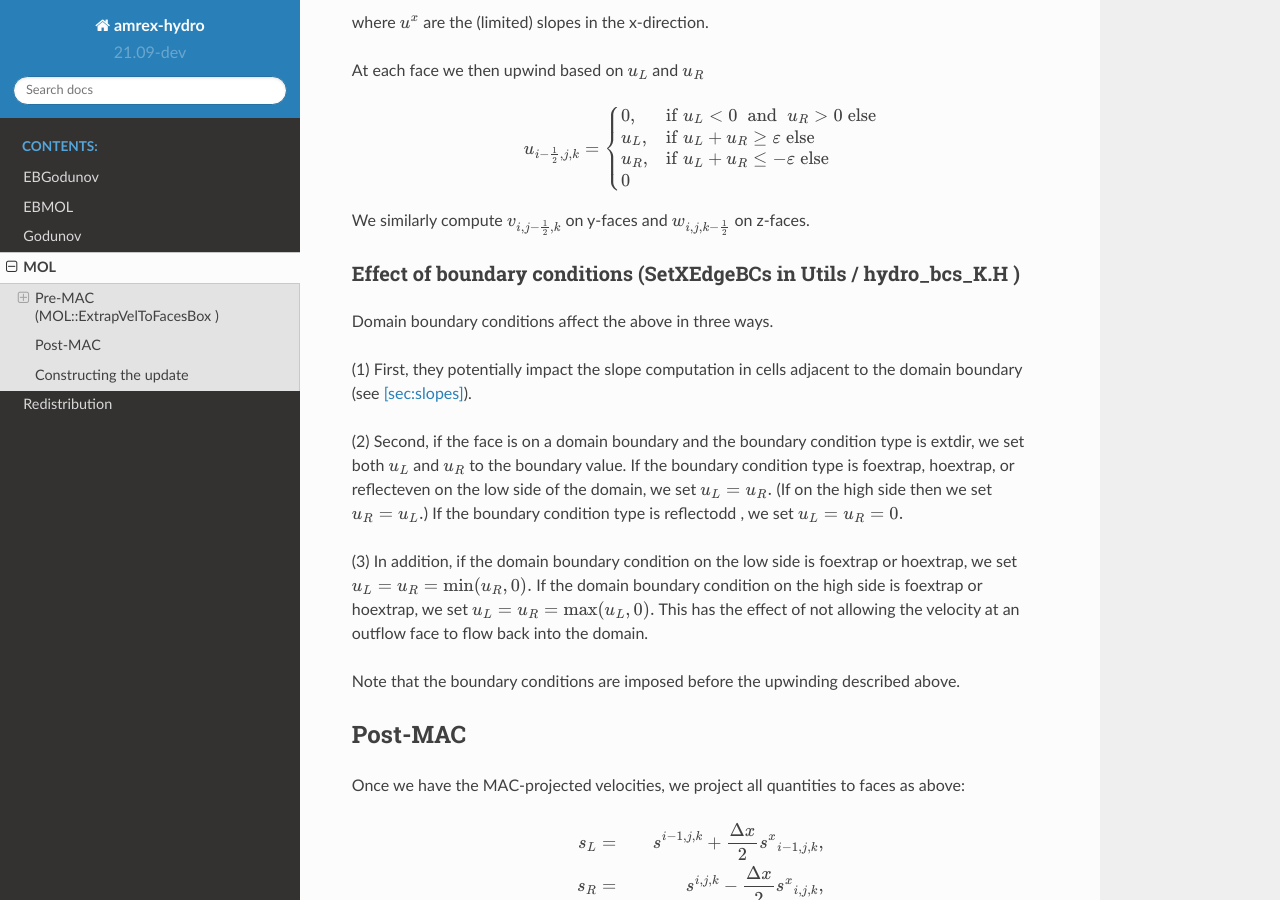
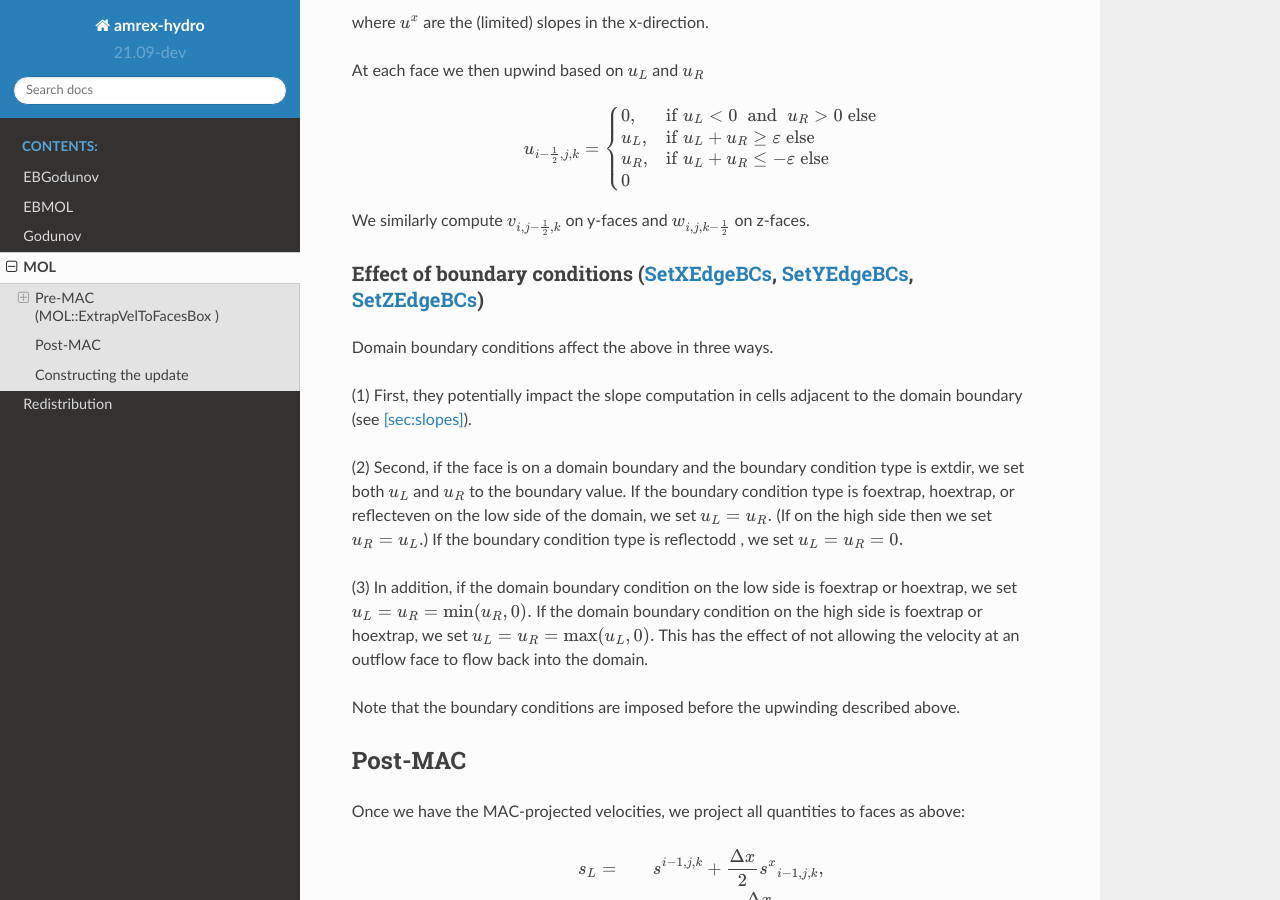
Before and after one commit to AMReX-Fluids/AMReX-Hydro, a Sphinx documentation site: the page built from Docs/source/MOL.rst, in a window 1280 px wide and 900 px high, scrolled down 473 px. Built offline with Sphinx 7.4.7 and the Read the Docs theme 2.0.0, drawn with Linux system fonts in a browser that asks for light colours.

Commit message:
working on those docs ...

```diff
--- a/Docs/source/EBMOL.rst
+++ b/Docs/source/EBMOL.rst
@@ -49,8 +49,8 @@ We similarly compute :math:`v_{i,j-\frac{1}{2},k}` on y-faces and
 Effect of boundary conditions (`SetXEdgeBCs`_, `SetYEdgeBCs`_, `SetZEdgeBCs`_)
 ~~~~~~~~~~~~~~~~~~~~~~~~~~~~~~~~~~~~~~~~~~~~~~~~~~~~~~~~~~~~~~~~~~~~~~~~~~~~~
 
-.. _`SetXEdgeBCs`: https://amrex-codes.github.io/amrex-hydro/Doxygen/html/HydroBC__namespace_02hydro__bcs__K_8H_03.html#SetXEdgeBCs
-.. _`SetYEdgeBCs`: https://amrex-codes.github.io/amrex-hydro/Doxygen/html/HydroBC__namespace_02hydro__bcs__K_8H_03.html#SetYEdgeBCs
+.. _`SetXEdgeBCs`: https://amrex-codes.github.io/amrex-hydro/Doxygen/html/namespaceHydroBC.html#ab90f8ce229a7ebbc521dc27d65f2db9a
+.. _`SetYEdgeBCs`: https://amrex-codes.github.io/amrex-hydro/Doxygen/html/namespaceHydroBC.html#a6865c2cfd50cc95f9b69ded1e8ac78ab
 .. _`SetZEdgeBCs`: https://amrex-codes.github.io/amrex-hydro/Doxygen/html/HydroBC__namespace_02hydro__bcs__K_8H_03.html#SetZEdgeBCs
 
 Domain boundary conditions affect the above in three ways.
--- a/Docs/source/MOL.rst
+++ b/Docs/source/MOL.rst
@@ -37,8 +37,12 @@ At each face we then upwind based on :math:`u_L` and :math:`u_R`
 We similarly compute :math:`v_{i,j-\frac{1}{2},k}` on y-faces and
 :math:`w_{i,j,k-\frac{1}{2}}` on z-faces.
 
-Effect of boundary conditions (SetXEdgeBCs in Utils / hydro_bcs_K.H )
-~~~~~~~~~~~~~~~~~~~~~~~~~~~~~~~~~~~~~~~~~~~~~~~~~~~~~~~~~~~~~~~~~~~~~~~~~~~~~
+Effect of boundary conditions (`SetXEdgeBCs`_, `SetYEdgeBCs`_, `SetZEdgeBCs`_)
+~~~~~~~~~~~~~~~~~~~~~~~~~~~~~~~~~~~~~~~~~~~~~~~~~~~~~~~~~~~~~~~~~~~~~~~~~~~~~~
+
+.. _`SetXEdgeBCs`: https://amrex-codes.github.io/amrex-hydro/Doxygen/html/namespaceHydroBC.html#ab90f8ce229a7ebbc521dc27d65f2db9a
+.. _`SetYEdgeBCs`: https://amrex-codes.github.io/amrex-hydro/Doxygen/html/namespaceHydroBC.html#a6865c2cfd50cc95f9b69ded1e8ac78ab
+.. _`SetZEdgeBCs`: https://amrex-codes.github.io/amrex-hydro/Doxygen/html/HydroBC__namespace_02hydro__bcs__K_8H_03.html#SetZEdgeBCs
 
 Domain boundary conditions affect the above in three ways.
 
```
Also changed, not shown: 1 other file.
